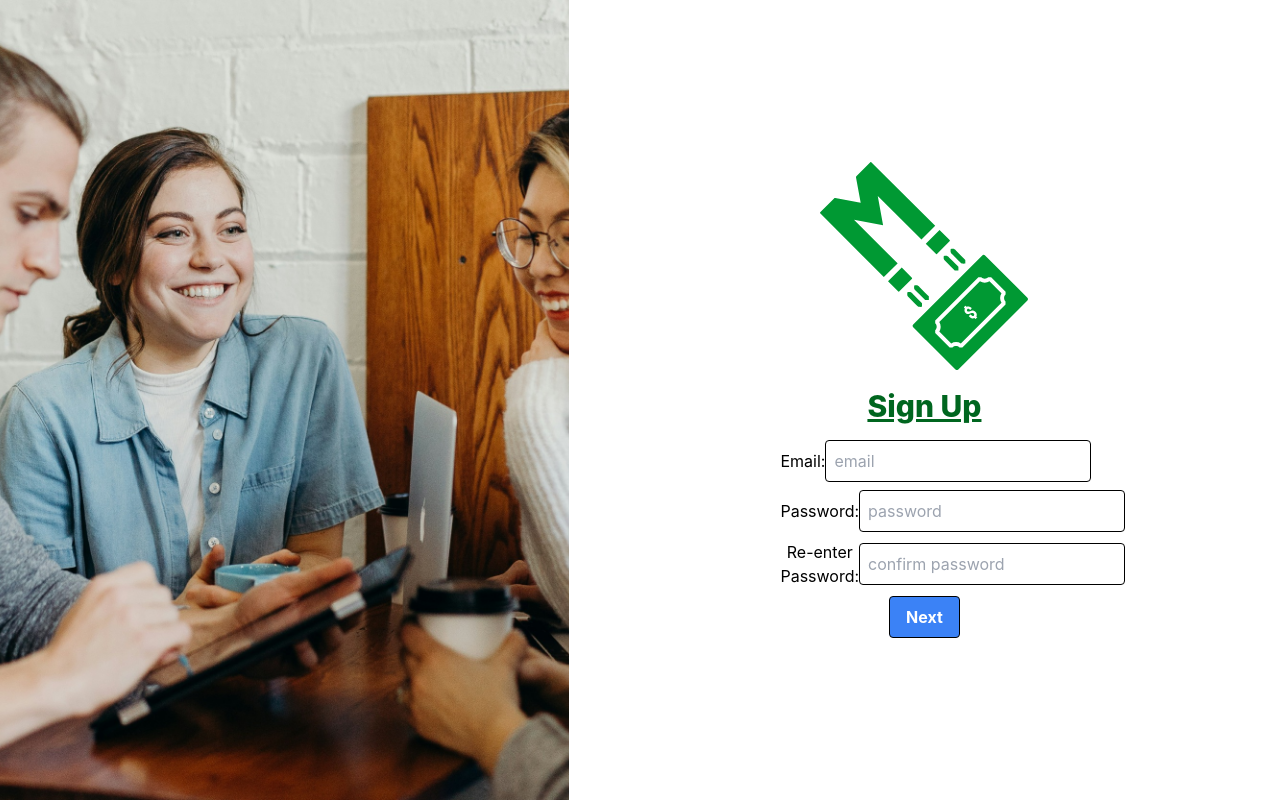
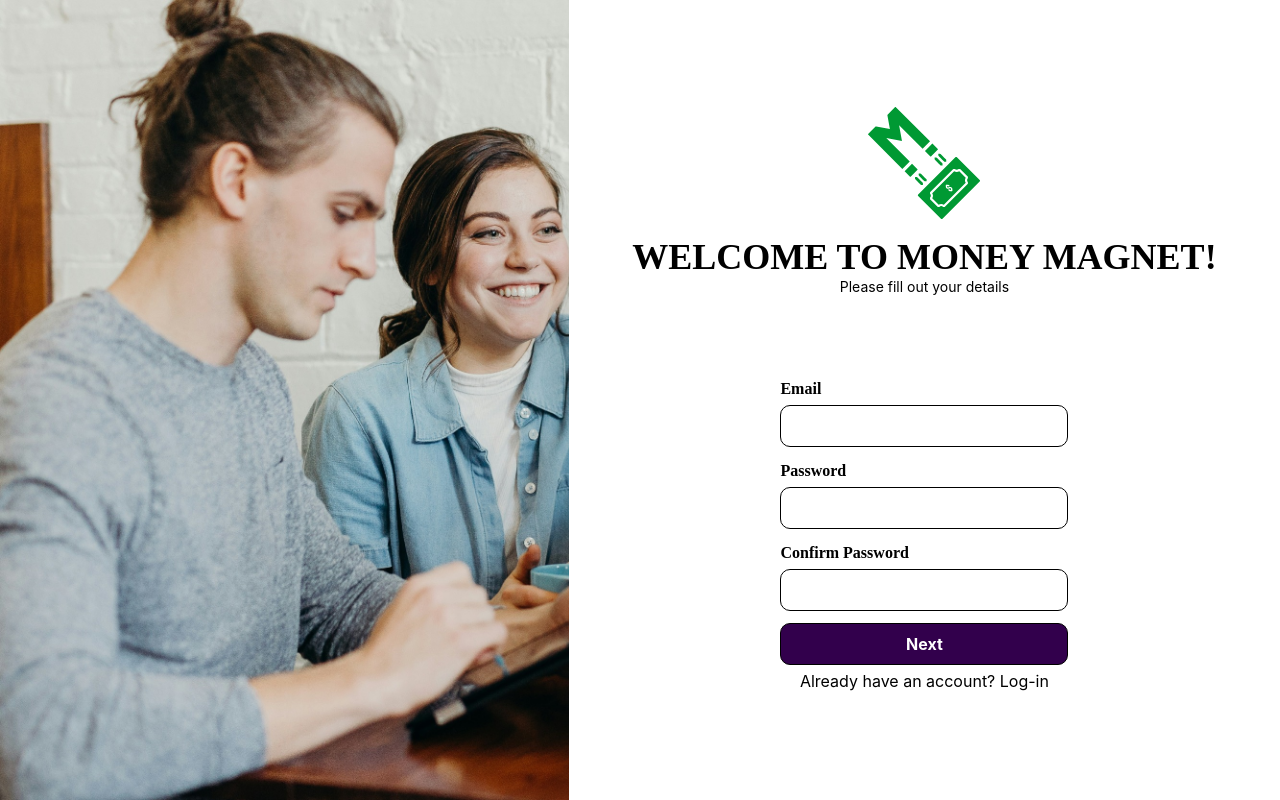
Before and after one commit to Jon-Grabowski/money-magnet-frontend, a React (Create React App) app: page /signup in a window 1280 px wide. Built offline with nearby package versions, Linux system fonts and the light colour scheme.

Commit message:
signup page redesign

```diff
--- a/src/Signup-Login/Login.js
+++ b/src/Signup-Login/Login.js
@@ -12,17 +12,18 @@ function Login() {
     }
 
     return (
-        <div id='login-page-wrapper' className='w-full min-h-screen flex border'>
+        <div id='login-page-wrapper' className='w-full min-h-screen flex'>
 
             <div className='side-img w-1/2 hidden sm:block'></div>
 
-            <div id='login-form-wrapper' className='m-auto w-1/2'>
+            <div className='m-auto w-full'>
                 <Link className='inline-block mb-3' to='/'>
                     <Logo styles={logoStyles} />
                 </Link>
                 <p className='font-bold text-5xl' style={{fontFamily: 'Staatliches'}}>WELCOME BACK!</p>
                 <p className='mb-20'>Enter your details</p>
                 <LoginForm />
+                <p className='mt-1'>Don't have an account? <Link to='/signup'>Sign Up</Link></p>
             </div>
         </div>
     )
--- a/src/Signup-Login/LoginForm.js
+++ b/src/Signup-Login/LoginForm.js
@@ -54,7 +54,7 @@ function LoginForm() {
                     <p className='text-sm'>Forget password?</p>
                 </div>
                 <button
-                    className='bg-magnetic-plum hover:bg-blue-700 text-white font-bold py-2 px-4 w-full'
+                    className='bg-magnetic-plum hover:bg-magnetic-plum-light text-white font-bold py-2 px-4 w-full'
                     type='submit'
                 >
                     Log In
--- a/src/Signup-Login/SignUp.js
+++ b/src/Signup-Login/SignUp.js
@@ -2,22 +2,27 @@ import React from 'react'
 import { Link } from 'react-router-dom'
 import Logo from '../Logo'
 import SignUpForm from './SignUpForm'
+import './signup.css'
 
 function SignUp() {
     const logoStyles = {
-        'maxWidth':'13rem',
+        'maxWidth':'7rem',
         'margin':'auto',
     }
 
     return (
-        <div id='signup-wrapper' className='w-full flex'>
-            <div className='sm:min-h-screen bg-black side-img'></div>
-            <div id='login-form-wrapper' className='m-auto'>
+        <div id='signup-wrapper' className='w-full min-h-screen flex'>
+
+            <div className='signup-side-img w-1/2 hidden sm:block'></div>
+
+            <div className='w-full m-auto'>
                 <Link className='inline-block mb-3' to='/'>
                     <Logo styles={logoStyles}/>
                 </Link>
-                <h1 className='text-3xl text-forest-green font-extrabold underline mb-4'>Sign Up</h1>
+                <h1 className='font-bold text-4xl' style={{fontFamily: 'Staatliches'}}>WELCOME TO MONEY MAGNET!</h1>
+                <p className='text-sm mb-20'>Please fill out your details</p>
                 <SignUpForm />
+                <p className='mt-1'>Already have an account? <Link to='/login'>Log-in</Link></p>
             </div>
         </div>
     )
--- a/src/Signup-Login/SignUpForm.js
+++ b/src/Signup-Login/SignUpForm.js
@@ -1,6 +1,7 @@
 import React from 'react'
 import { useState } from 'react';
 import { useFormik } from 'formik';
+import './signupform.css'
 
 function SignUpForm() {
     const [error, setError] = useState('')
@@ -28,45 +29,42 @@ function SignUpForm() {
     return (
         <div className='m-auto max-w-72'>
             <form onSubmit={formik.handleSubmit} className='flex flex-col justify-center items-center gap-y-2'>
-                <div className='w-full flex justify-between items-center'>
-                    <label htmlFor='email' className='float-start'>Email:</label>
+                <div className='w-full flex flex-col mb-1'>
+                    <label htmlFor='email' className='text-start mb-1 font-bold' style={{fontFamily: 'Rubix'}}>Email</label>
                     <input
                         type='text'
                         value={formik.values.email}
                         name='email'
                         onChange={formik.handleChange}
-                        placeholder='email'
-                        className='border rounded p-2 float-end'
+                        className='p-2'
                         required
                     ></input>
                 </div>
-                <div className='w-full flex justify-between items-center'>
-                <label htmlFor='password' className='float-start'>Password:</label>
+                <div className='w-full flex flex-col mb-1'>
+                <label htmlFor='password' className='text-start mb-1 font-bold' style={{fontFamily: 'Rubix'}}>Password</label>
                     <input
                         type='password'
                         value={formik.values.password}
                         name='password'
                         onChange={formik.handleChange}
-                        placeholder='password'
-                        className='border rounded p-2 float-end'
+                        className='p-2'
                         required
                     ></input>
                 </div>
-                <div className='w-full flex justify-between items-center'>
-                <label htmlFor='passwordConfirm' className='float-start'>Re-enter Password:</label>
+                <div className='w-full flex flex-col mb-1'>
+                <label htmlFor='passwordConfirm' className='text-start mb-1 font-bold' style={{fontFamily: 'Rubix'}}>Confirm Password</label>
                     <input
                         type='password'
                         value={formik.values.passwordConfirm}
                         name='passwordConfirm'
                         onChange={formik.handleChange}
-                        placeholder='confirm password'
-                        className='border rounded p-2 float-end'
+                        className='p-2'
                         required
                     ></input>
                 </div>
                 {error ? <p className='text-red-500'>{error}</p> : null }
                 <button
-                    className='bg-blue-500 hover:bg-blue-700 text-white font-bold py-2 px-4 rounded max-w-40'
+                    className='bg-magnetic-plum hover:bg-magnetic-plum-light text-white font-bold py-2 px-4 w-full'
                     type='submit'
                 >
                     Next
--- a/src/Signup-Login/login.css
+++ b/src/Signup-Login/login.css
@@ -7,9 +7,6 @@
     height: 100%;
     background-image: url('../../public/assests/stock-images/mm-stock-1.jpg');
     background-size: cover;
-    background-position: center;
+    /* background-position: center; */
+    background-position-x: right;
 }
-
-#login-form-wrapper{
-    width:100%;
-}
--- a/src/Signup-Login/signup.css
+++ b/src/Signup-Login/signup.css
@@ -1,5 +1,13 @@
 #signup-wrapper{
-    display: flex;
-    min-height: 100vh;
+    justify-content: center;
     align-items: center;
 }
+
+.signup-side-img{
+    width: 80%;
+    height: 100%;
+    background-image: url('../../public/assests/stock-images/mm-stock-1.jpg');
+    background-size: cover;
+    /* background-position: center; */
+    background-position-x: left;
+}
--- /dev/null
+++ b/src/Signup-Login/signupform.css
@@ -0,0 +1,9 @@
+input {
+    border-radius: 10px;
+    border: 1px solid #000;
+}
+
+button {
+    border-radius: 10px;
+    border: 1px solid #000;
+}
--- a/tailwind.config.js
+++ b/tailwind.config.js
@@ -10,7 +10,8 @@ module.exports = {
         'mint-green':'#C0FFD0',
         'money-green': '#009933',
         'forest-green': '#00661F',
-        'magnetic-plum': '#32004C'
+        'magnetic-plum': '#32004C',
+        'magnetic-plum-light':'#53047c'
       }
     },
   },
```
